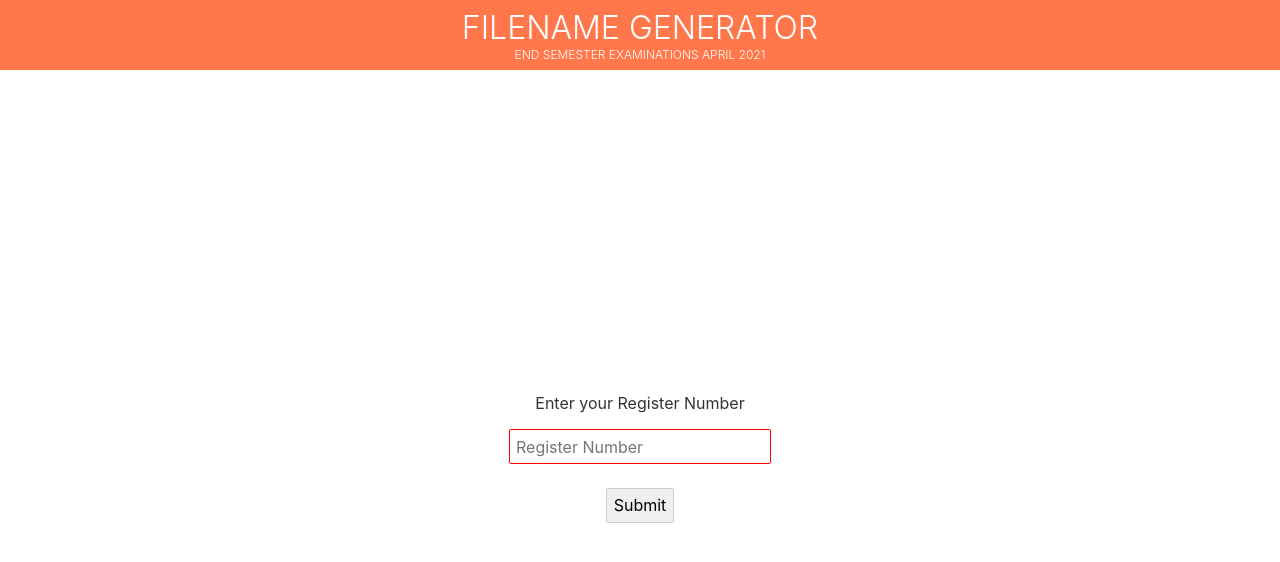
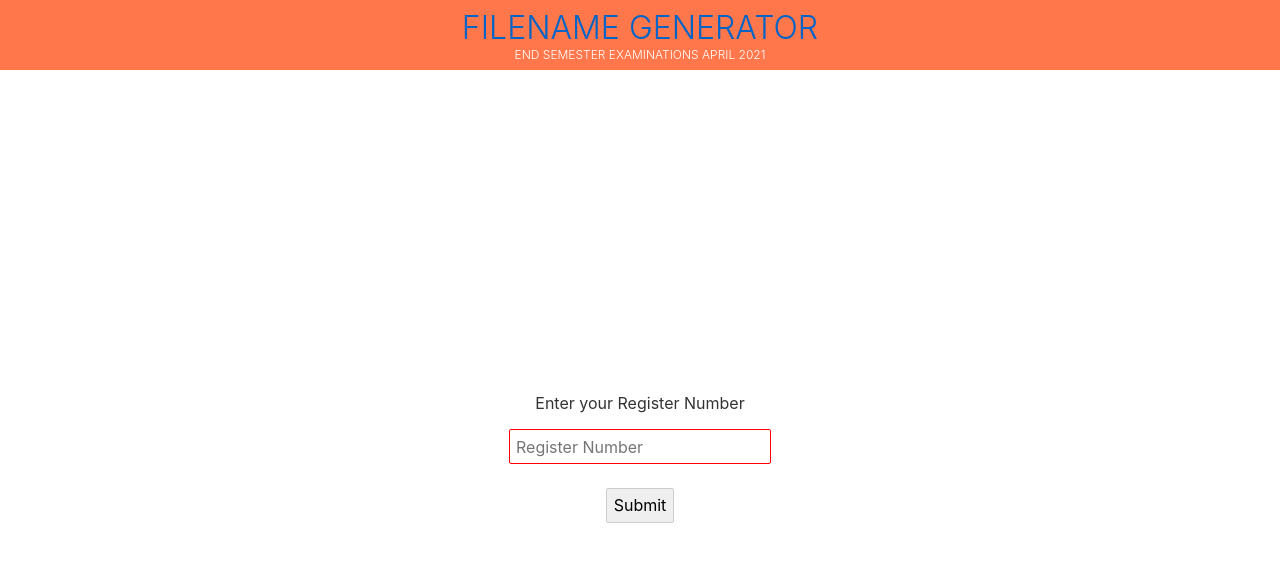
Before and after one commit to kevinnls/ESE-Filename-Generator, a Svelte app: page / in a window 1280 px wide. Shown: the top 562 px of the page. Built offline with nearby package versions, Linux system fonts and the light colour scheme.

Commit message:
misc: make heading a link to /

```diff
--- a/src/App.svelte
+++ b/src/App.svelte
@@ -11,7 +11,7 @@
 </script>
 
 <header>
-	<h1>Filename Generator</h1>
+	<h1><a href="/">Filename Generator</a></h1>
 	<h2>End Semester Examinations April 2021</h2>
 </header>
 
```
Also changed, not shown: src/Main.svelte (line endings or trailing spaces).
